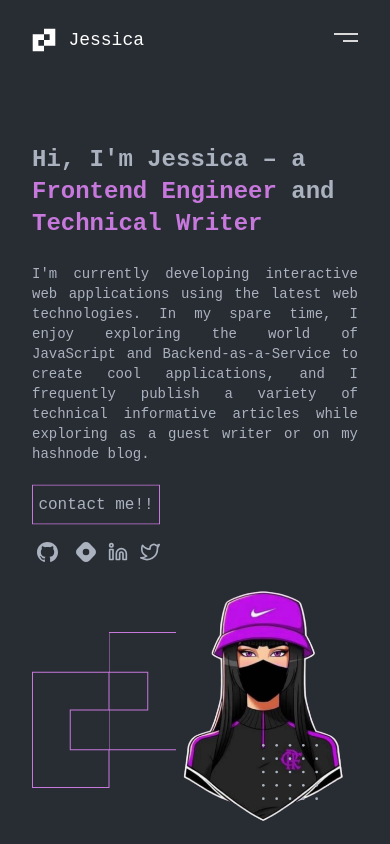
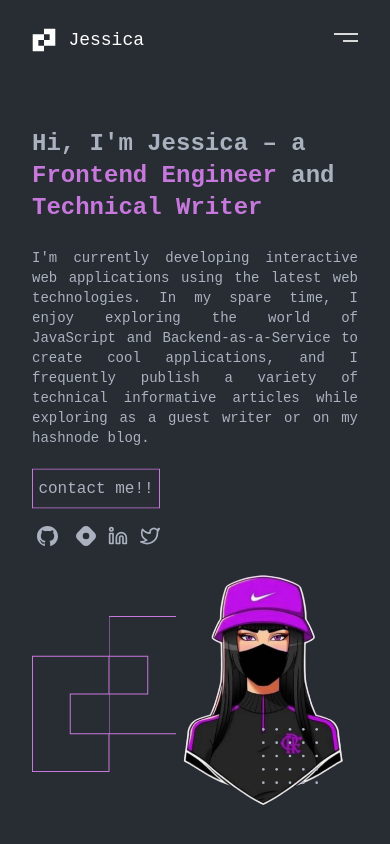
Before and after one commit to ForJessicaSake/Portfolio, a React (Create React App) app: page / in a window 390 px wide. Shown: the top 844 px of the page. Built offline with nearby package versions, Linux system fonts and the light colour scheme; no server answers.

Commit message:
fix: user interface fixed

```diff
--- a/src/components/Header.tsx
+++ b/src/components/Header.tsx
@@ -9,7 +9,7 @@ import { Link } from "react-router-dom";
 
 const Header = () => {
   return (
-    <header className="flex lg:flex-row flex-col lg:items-center justify-between py-16 px-6">
+    <header className="flex lg:flex-row flex-col lg:items-center justify-between lg:py-16 py-12 px-6">
       <figcaption className="lg:w-6/12 w-full">
         <h1 className="lg:text-3xl text-2xl font-semibold">Hi, I'm Jessica – a <span className="text-primary">Frontend Engineer</span> and <span className="text-primary">Technical Writer</span></h1>
         <p className="py-6 text-sm text-justify">
```
